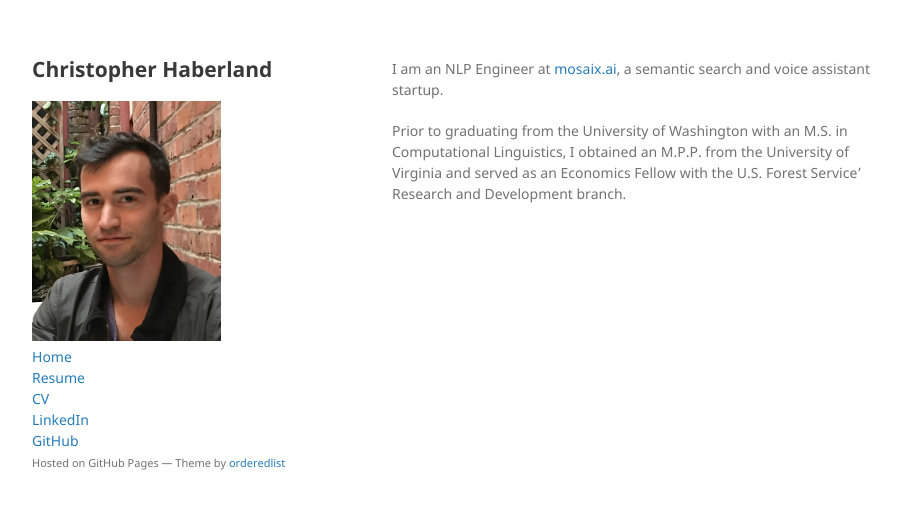
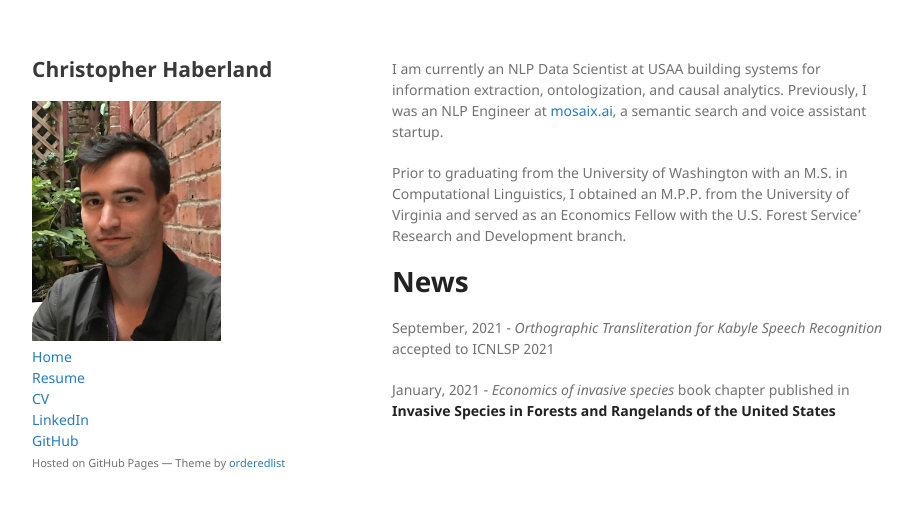
Before and after one commit to argideritzalpea/argideritzalpea.github.io, a Jekyll site: the page built from index.md, in a window 1280 px wide. Shown: the top 509 px of the page, without its empty margins (178-1091 px from the left). Built offline with Jekyll 4.4.1, drawn with Linux system fonts in a browser that asks for light colours; our own code applies the rules of GitHub Pages for plain Markdown files.

Commit message:
Update index.md

```diff
--- a/index.md
+++ b/index.md
@@ -1,3 +1,9 @@
-I am an NLP Engineer at [mosaix.ai](https://www.mosaix.ai/), a semantic search and voice assistant startup.
+I am currently an NLP Data Scientist at USAA building systems for information extraction, ontologization, and causal analytics. Previously, I was an NLP Engineer at [mosaix.ai](https://www.mosaix.ai/), a semantic search and voice assistant startup.
 
 Prior to graduating from the University of Washington with an M.S. in Computational Linguistics, I obtained an M.P.P. from the University of Virginia and served as an Economics Fellow with the U.S. Forest Service' Research and Development branch.
+
+# News
+
+September, 2021 - *Orthographic Transliteration for Kabyle Speech Recognition* accepted to ICNLSP 2021
+
+January, 2021 - *Economics of invasive species* book chapter published in **Invasive Species in Forests and Rangelands of the United States**
```
